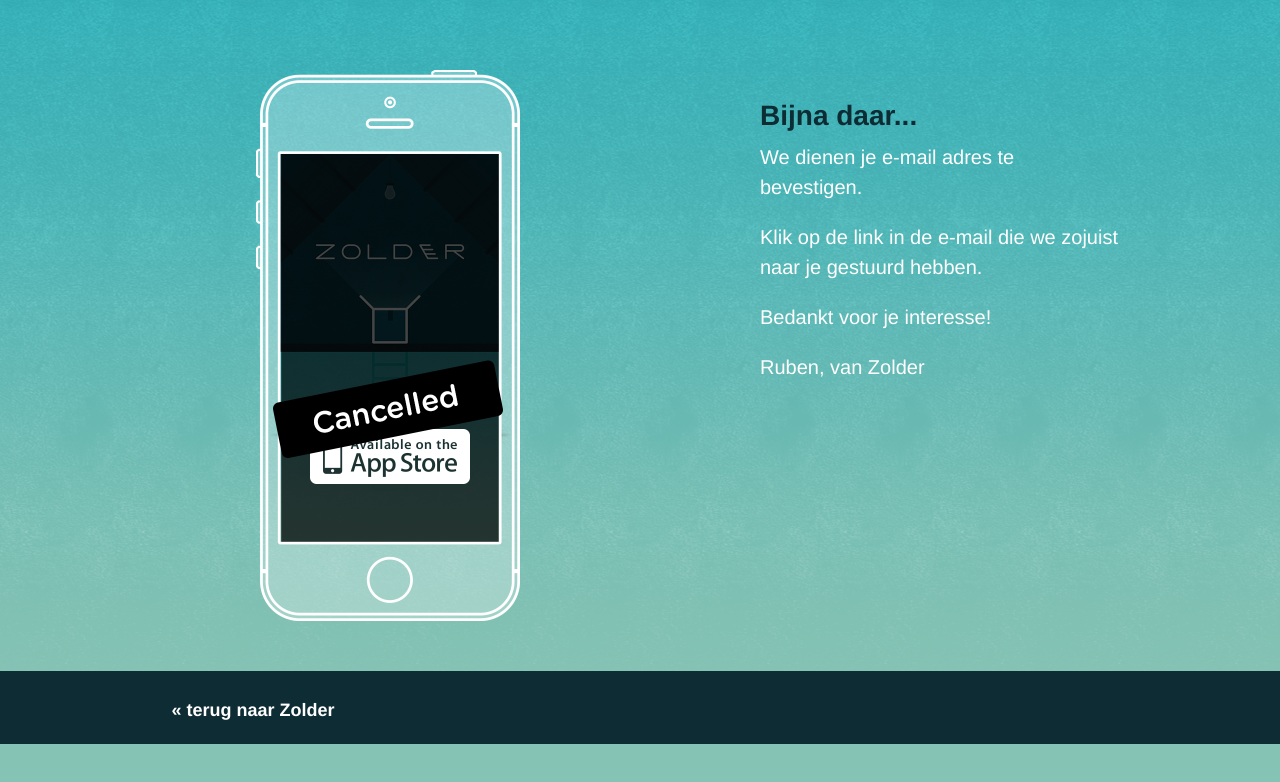
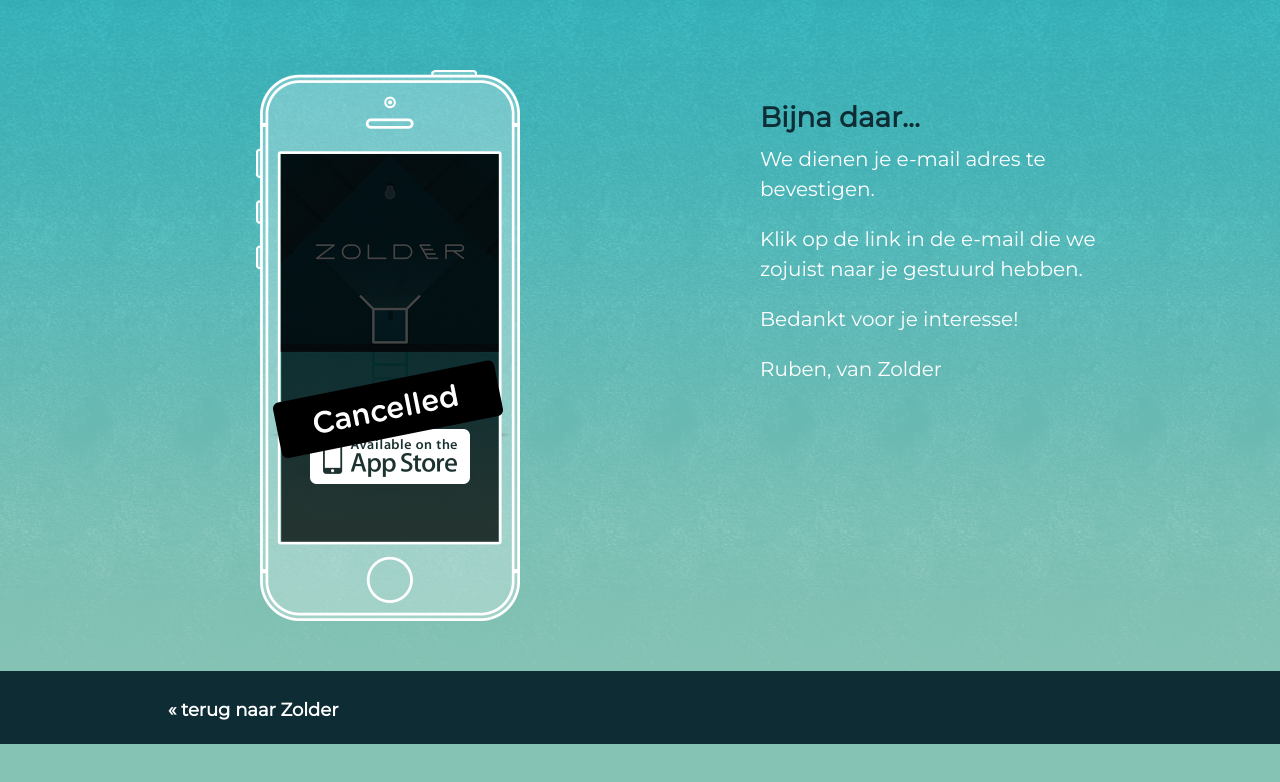
Before and after one commit to rubenbos/zolder.github.io, a plain HTML site: page subscribe.html in a window 1280 px wide. Drawn offline with nearby package versions, Linux system fonts and the light colour scheme.

Commit message:
added right font

```diff
--- a/subscribe.html
+++ b/subscribe.html
@@ -7,7 +7,7 @@
 	<meta name="viewport" content="initial-scale=1">
 	<link rel="stylesheet" href="stylesheets/default.css">
 	<link rel="stylesheet" href="stylesheets/animate-custom.css">
-	<script type="text/javascript" src="http://fast.fonts.net/jsapi/f577ce38-789a-48ea-b6f5-26ddc5778f82.js"></script>
+	<link href="https://fonts.googleapis.com/css?family=Montserrat" rel="stylesheet">
 	<script src="http://code.jquery.com/jquery-1.8.2.min.js"></script>
 	<script>
 	  (function(i,s,o,g,r,a,m){i['GoogleAnalyticsObject']=r;i[r]=i[r]||function(){
```
Also changed, not shown: success.html (+1 -1 lines).
